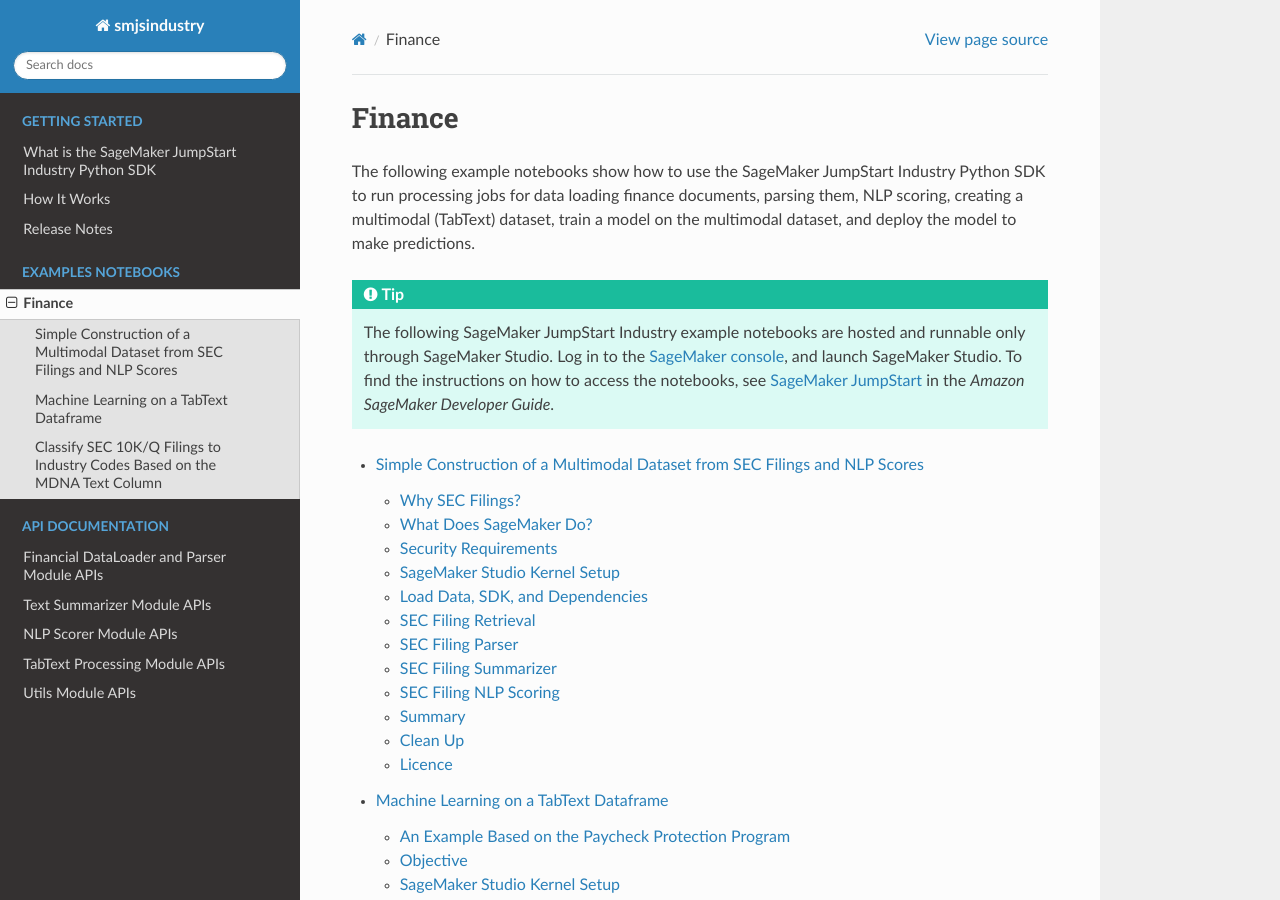
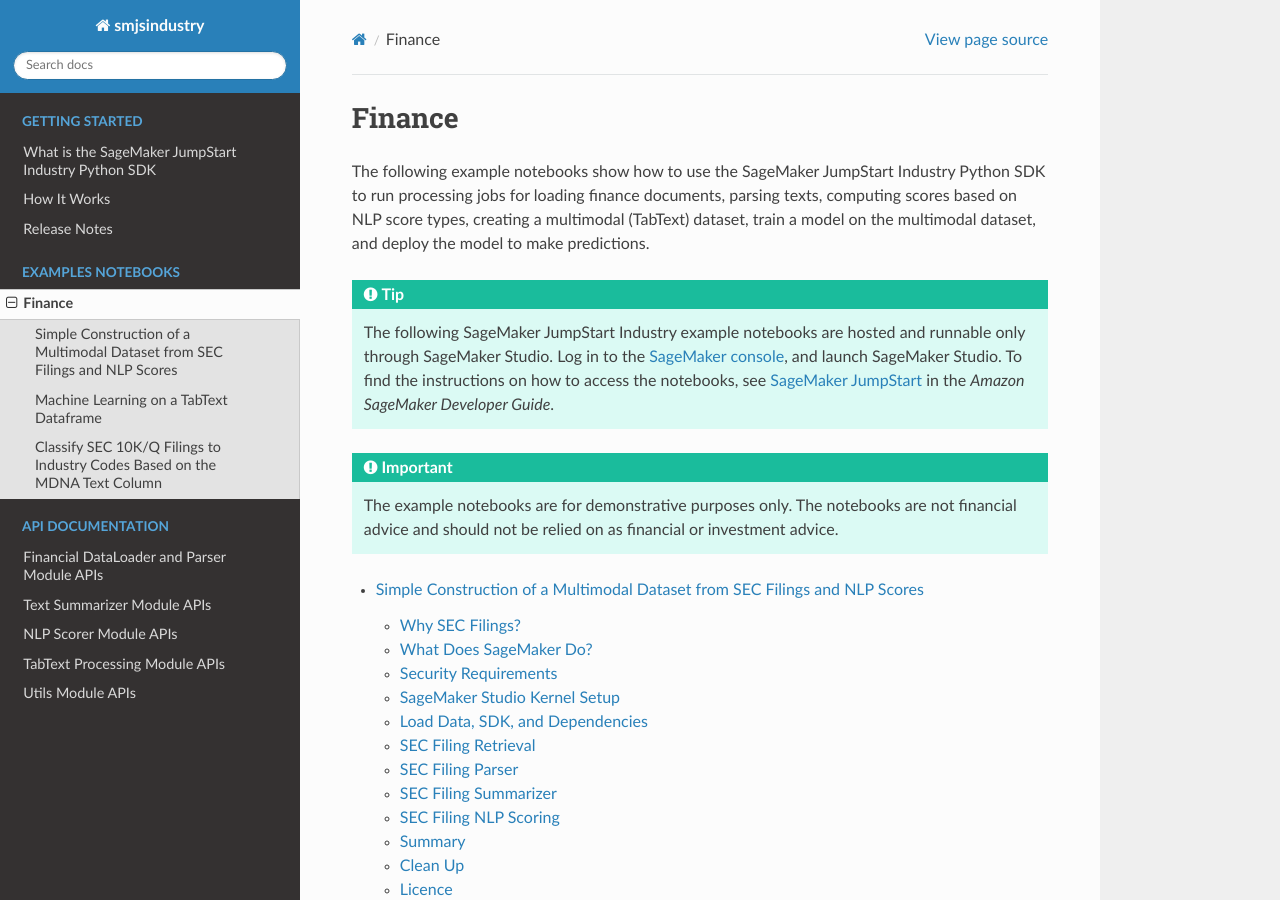
Before and after one commit to aws/sagemaker-jumpstart-industry-pack, a Sphinx documentation site: the page built from docs/source/notebooks/index.rst, in a window 1280 px wide and 900 px high. Built offline with Sphinx 7.4.7 and the Read the Docs theme 2.0.0, drawn with Linux system fonts in a browser that asks for light colours.

Commit message:
Add disclaimer, minor fixes

```diff
--- a/docs/source/index.rst
+++ b/docs/source/index.rst
@@ -3,7 +3,7 @@
    You can adapt this file completely to your liking, but it should at least
    contain the root `toctree` directive.
 
-Welcome to the SageMaker JumpStart Industry documentation!
+Welcome to the SageMaker JumpStart Industry Documentation!
 ==========================================================
 
 .. include:: ../../README.rst
--- a/docs/source/notebooks/index.rst
+++ b/docs/source/notebooks/index.rst
@@ -2,8 +2,9 @@
 =======
 
 The following example notebooks show how to use the SageMaker JumpStart Industry
-Python SDK to run processing jobs for data loading finance documents, parsing them,
-NLP scoring, creating a multimodal (TabText) dataset, train a model on the multimodal dataset,
+Python SDK to run processing jobs for loading finance documents, parsing texts,
+computing scores based on NLP score types, creating a multimodal (TabText) dataset,
+train a model on the multimodal dataset,
 and deploy the model to make predictions.
 
 .. tip::
@@ -17,6 +18,12 @@
    `SageMaker JumpStart <https://docs.aws.amazon.com/sagemaker/latest/dg/studio-jumpstart.html>`_
    in the *Amazon SageMaker Developer Guide*.
 
+.. important::
+
+   The example notebooks are for demonstrative purposes only.
+   The notebooks are not financial advice and should not be relied on as
+   financial or investment advice.
+
 
 .. toctree::
    :maxdepth: 2
```
Also changed, not shown: README.rst (+8 -4 lines).
